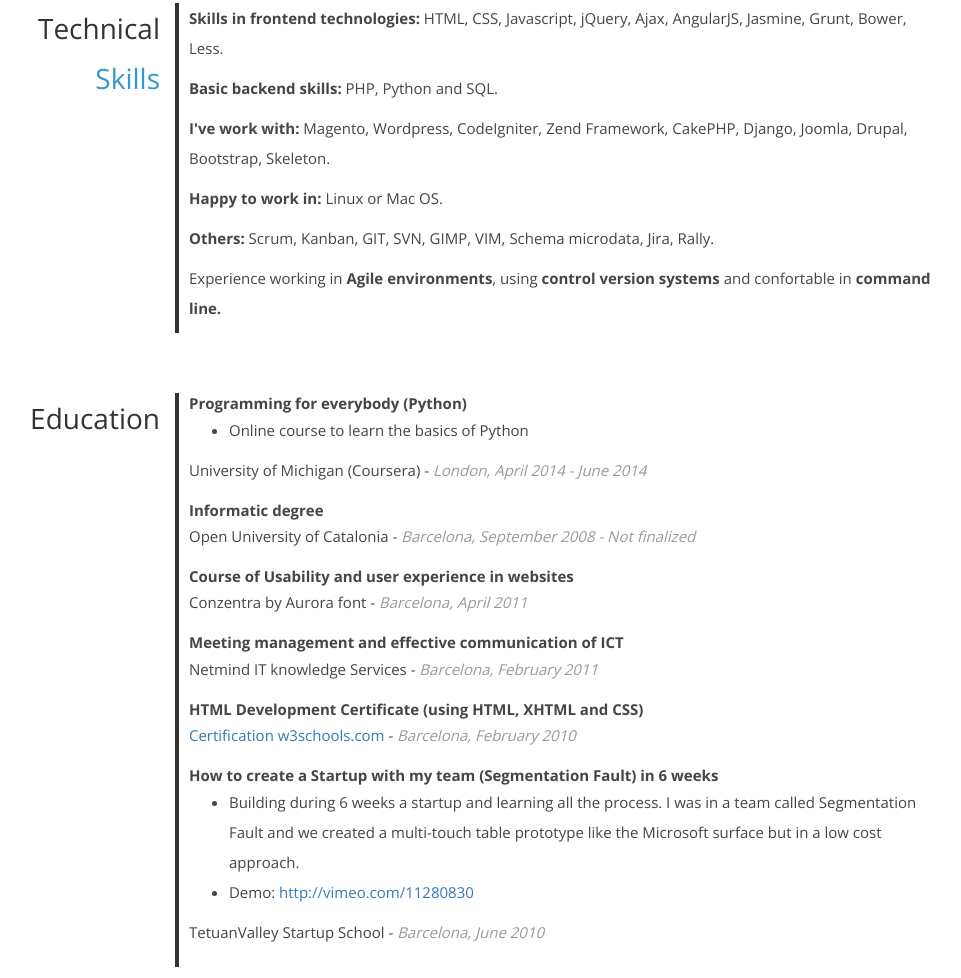
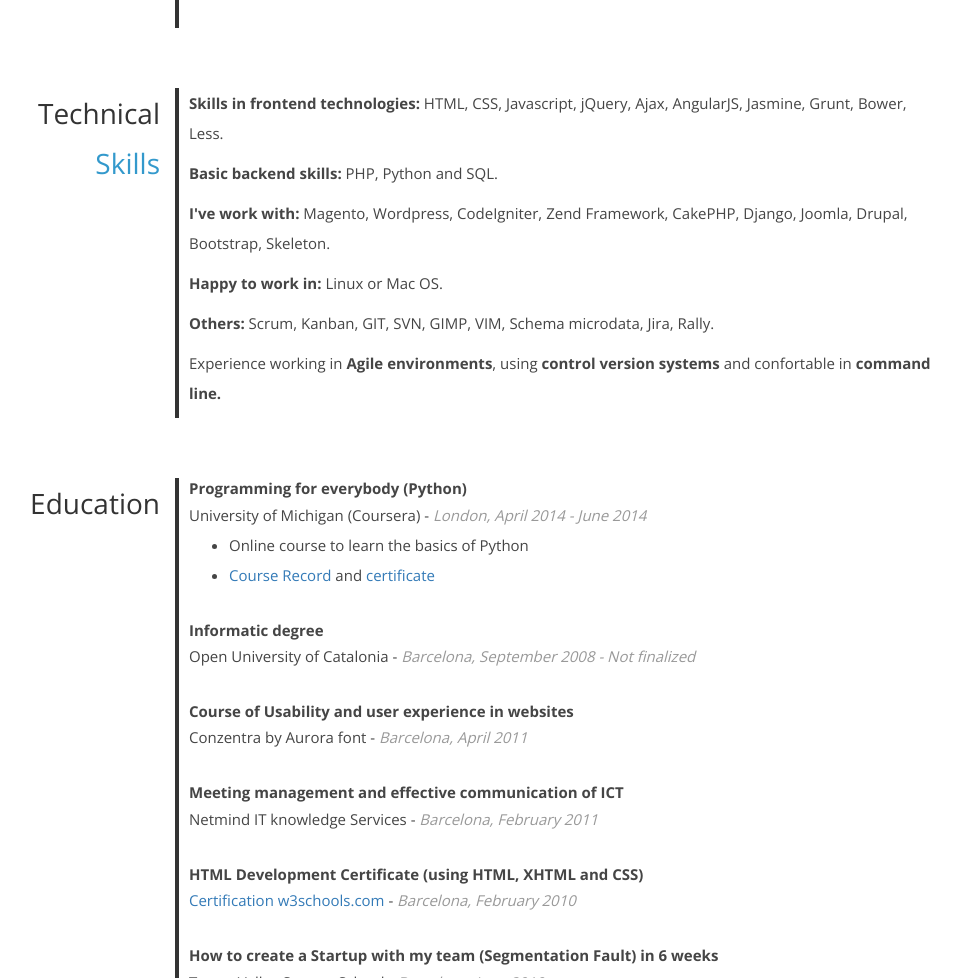
Before and after one commit to noemilosada/noemilosada, a website: page index.html in a window 1280 px wide. Shown: the part 1822-2800 px from the top of the page, without its empty margins (155-1116 px from the left). Drawn offline with nearby package versions, Linux system fonts and the light colour scheme.

Commit message:
US9 Spacing dd + adding a course record

```diff
--- a/assets/less/common.less
+++ b/assets/less/common.less
@@ -42,7 +42,7 @@
 
 dd {
   line-height: 30px;
-  margin-bottom: 15px;
+  margin-bottom: 30px;
 }
 
 em {
--- a/index.html
+++ b/index.html
@@ -203,10 +203,13 @@
                         <dl>
                             <dt>Programming for everybody (Python)</dt>
                             <dd>
+                                University of Michigan (Coursera) - <em>London, April 2014 - June 2014</em>
                                 <ul>
                                     <li>Online course to learn the basics of Python</li>
+                                    <li>
+                                        <a href="https://www.coursera.org/records/66F2RrRx3tjZmEMu" title="Course Record" target="_blank">Course Record</a> and <a href="https://www.coursera.org/signature/certificate/MMA3LS8JLL" title="Certificate" target="_blank">certificate</a>
+                                    </li>
                                 </ul>
-                                University of Michigan (Coursera) - <em>London, April 2014 - June 2014</em>
                             </dd>
 
                             <dt>Informatic degree</dt>
@@ -223,11 +226,11 @@
 
                             <dt>How to create a Startup with my team (Segmentation Fault) in 6 weeks</dt>
                             <dd>
+                                TetuanValley Startup School - <em>Barcelona, June 2010</em>
                                 <ul>
                                     <li>Building during 6 weeks a startup and learning all the process. I was in a team called Segmentation Fault and we created a multi-touch table prototype like the Microsoft surface but in a low cost approach.</li>
                                     <li>Demo: <a rel="tooltip" href="http://vimeo.com/11280830" target="_blank" title="Multisurface SF - See the demo in Vimeo">http://vimeo.com/11280830</a></li>
                                 </ul>
-                                 TetuanValley Startup School - <em>Barcelona, June 2010</em>
                             </dd>
                         </dl>
                     </div>
```
Also changed, not shown: assets/css/theme.css, assets/css/theme.min.css.
